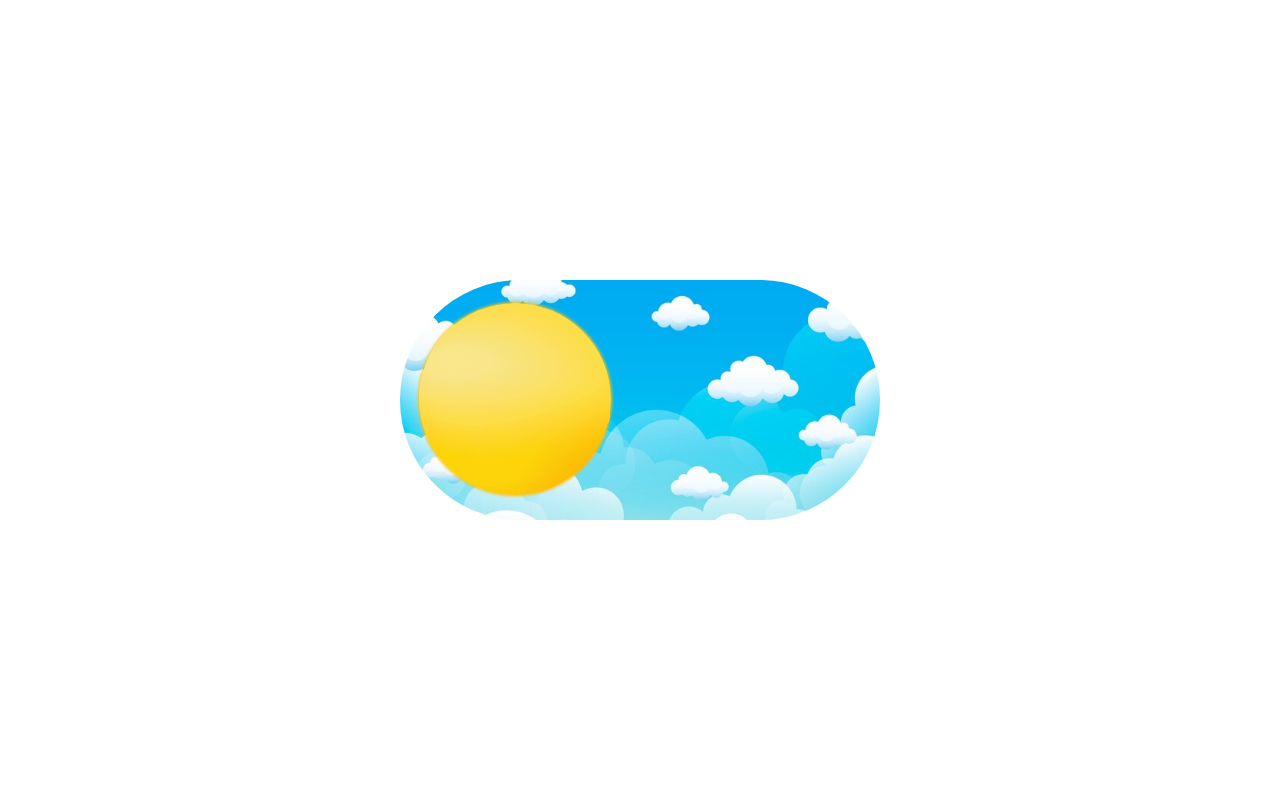
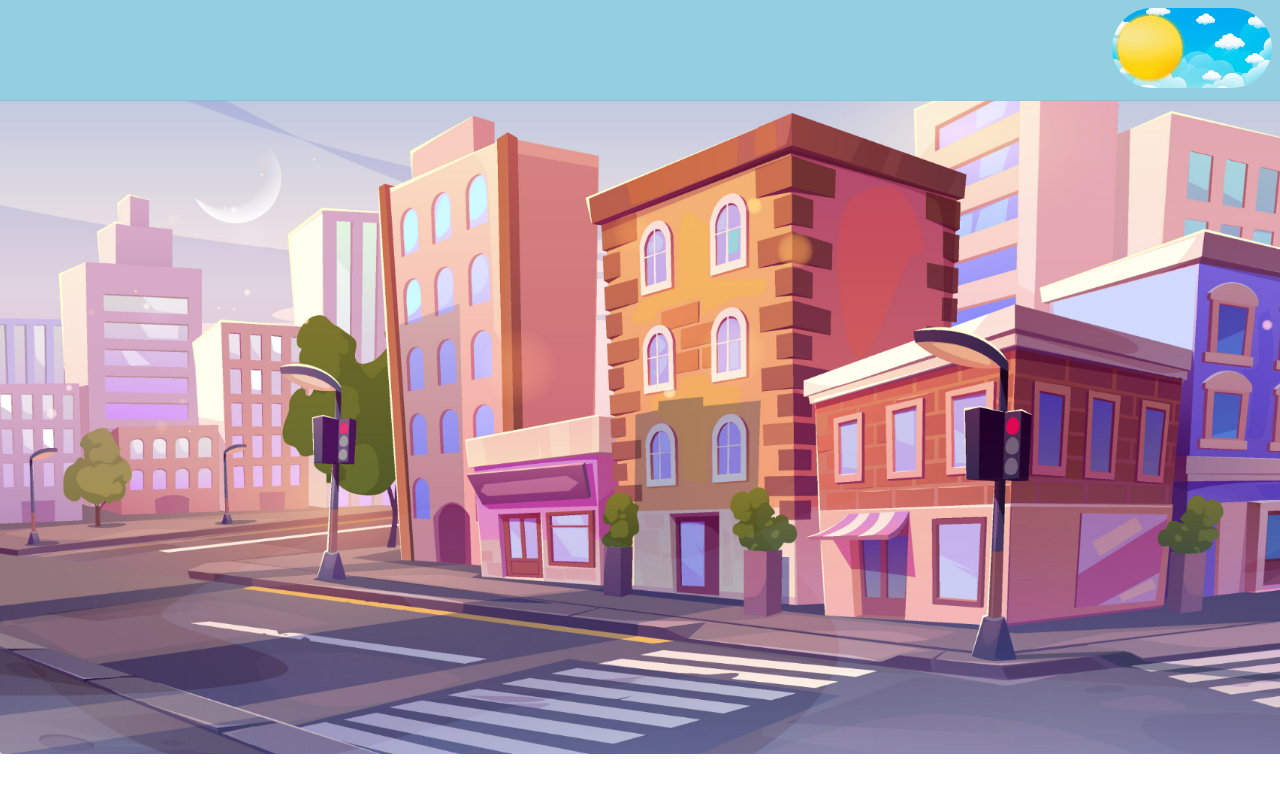
Before and after one commit to szludora/Switch, a plain HTML site: page index.html in a window 1280 px wide. Drawn offline with nearby package versions, Linux system fonts and the light colour scheme.

Commit message:
add header, body, city.png

```diff
--- a/index.html
+++ b/index.html
@@ -14,10 +14,12 @@
     <title>Switch</title>
   </head>
   <body>
-    <div class="switchContainer">
-      <div class="switchButton"></div>
-      <img src="./imgs/astronaut.png" class="astronaut" />
-      <img src="./imgs/rocket.png" class="rocket Rup" />
-    </div>
+    <header>
+      <div class="switchContainer">
+        <div class="switchButton"></div>
+        <img src="./imgs/astronaut.png" class="astronaut" />
+        <img src="./imgs/rocket.png" class="rocket Rup" />
+      </div>
+    </header>
   </body>
 </html>
--- a/switch.css
+++ b/switch.css
@@ -1,17 +1,40 @@
 :root {
-  --swCw: 30em;
+  --swCw: 10em;
 }
 body {
+  background-image: url("./imgs/110.png");
+  transition: ease 1000ms;
+  position: fixed;
   height: 100vh;
+  width: 100vw;
+  background-repeat: no-repeat;
+  background-size: 110%;
   margin: 0;
   display: flex;
+  overflow: hidden;
+  background-position: 2% calc(var(--swCw) / 1.6);
+}
+header {
+  background-color: rgba(69, 172, 204, 0.58);
+  transition: ease 1000ms;
+  width: 100vw;
+  height: calc(var(--swCw) / 1.58);
+}
+.headerDark {
+  transition: ease 1000ms;
+  background-color: rgb(8 33 53 / 87%);
+}
+.bodyOff {
+  position: fixed;
+  background-image: url("./imgs/111.png");
+  transition: ease 1000ms;
 }
 .switchContainer {
   position: relative;
   width: var(--swCw);
   height: calc(var(--swCw) / 2);
   border-radius: calc(var(--swCw) / 4);
-  margin: auto auto;
+  margin: 0.5em 0.5em auto auto;
   transition: ease-in-out 600ms;
   background: url("./imgs/sky.jpg");
   background-size: cover;
@@ -74,13 +97,13 @@ body {
 }
 .Rup {
   animation: moveAround 3s normal linear;
-  animation-delay: 1500ms;
+  animation-delay: 1000ms;
   cursor: default;
 }
 .Aup {
   position: absolute;
   animation: moveAroundA 3s normal;
-  animation-delay: 1500ms;
+  animation-delay: 1000ms;
   cursor: default;
 }
 @keyframes moveAround {
--- a/switch.js
+++ b/switch.js
@@ -1,11 +1,15 @@
 $(function () {
+  let body = $("body");
+  let header = $("header")
   let swC = $(".switchContainer");
   let swB = $(".switchButton");
-  let rocket = $(".rocket")
-  let astronaut = $(".astronaut")
+  let rocket = $(".rocket");
+  let astronaut = $(".astronaut");
 
   swB.on("click", () => {
     setTimeout(() => {
+      body.toggleClass("bodyOff");
+      header.toggleClass("headerDark")
       swB.toggleClass("off");
       rocket.toggleClass("Rup");
       astronaut.toggleClass("Aup");
```
Also changed, not shown: imgs/110.png (added), imgs/111.png (added), imgs/astronaut2.png (deleted).
